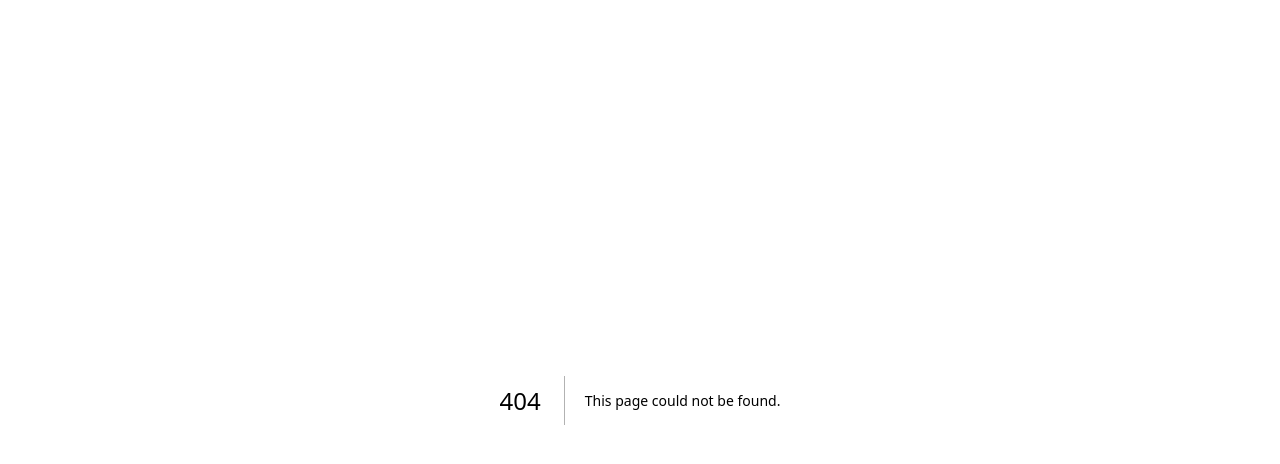
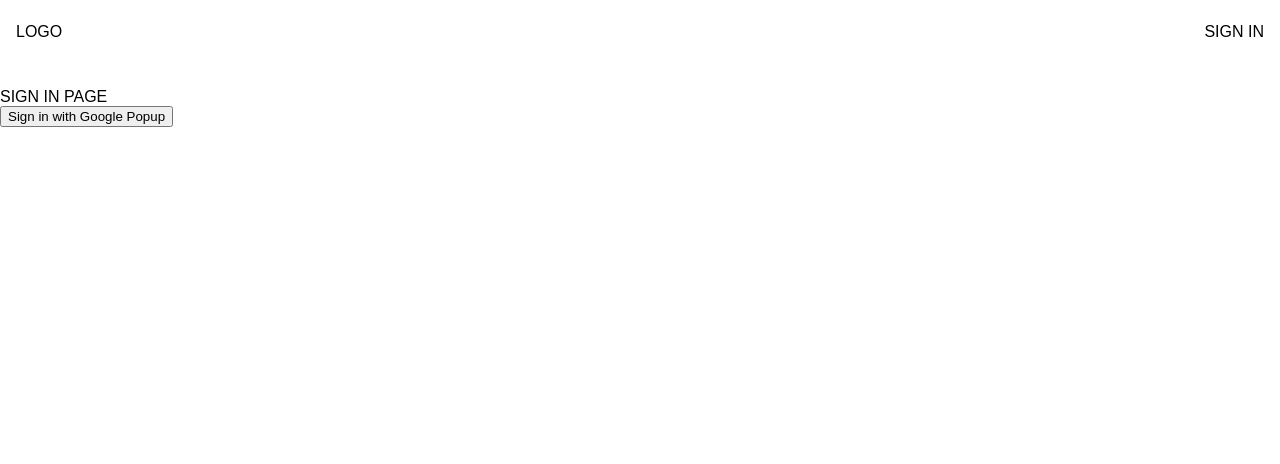
Before and after one commit to MrGarrySingh/plan-it, a Next.js app: page /sign-in in a window 1280 px wide. Before the commit this address had no page. Shown: the top 464 px of the page. Built offline with nearby package versions, Linux system fonts and the light colour scheme; no server answers; a web font is replaced by a local one.

Commit message:
add sign-in route and google authentication

```diff
--- a/app/components/Navbar/Navbar.tsx
+++ b/app/components/Navbar/Navbar.tsx
@@ -1,8 +1,5 @@
 import styles from "./Navbar.module.scss";
 import Link from "next/link";
-import Image from "next/image";
-
-import PlanItLogo from "../../assets/planit.svg";
 
 const Navbar = () => {
   return (
@@ -12,8 +9,8 @@ const Navbar = () => {
           LOGO
         </Link>
         <div className={styles.navLinksContainer}>
-          <Link href="/" className={styles.navLink}>
-            PROFILE
+          <Link href="/sign-in" className={styles.navLink}>
+            SIGN IN
           </Link>
         </div>
       </div>
--- /dev/null
+++ b/app/sign-in/page.tsx
@@ -0,0 +1,21 @@
+"use client";
+
+import Navbar from "../components/Navbar/Navbar";
+import { signInWithGooglePopup } from "../utils/firebase/firebase.utils";
+
+const SignIn = () => {
+  const logGoogleUser = async () => {
+    const response = await signInWithGooglePopup();
+    console.log(response);
+  };
+
+  return (
+    <main>
+      <Navbar />
+      <div>SIGN IN PAGE</div>
+      <button onClick={logGoogleUser}>Sign in with Google Popup</button>
+    </main>
+  );
+};
+
+export default SignIn;
--- /dev/null
+++ b/app/utils/firebase/firebase.utils.ts
@@ -0,0 +1,24 @@
+import { initializeApp } from "firebase/app";
+// import { getAnalytics } from "firebase/analytics";
+import { getAuth, signInWithRedirect, signInWithPopup, GoogleAuthProvider } from 'firebase/auth';
+
+const firebaseConfig = {
+    apiKey: process.env.NEXT_PUBLIC_FIREBASE_API_KEY,
+    authDomain: process.env.NEXT_PUBLIC_FIREBASE_AUTH_DOMAIN,
+    projectId: process.env.NEXT_PUBLIC_FIREBASE_PROJECT_ID,
+    storageBucket: process.env.NEXT_PUBLIC_FIREBASE_STORAGE_BUCKET,
+    messagingSenderId: process.env.NEXT_PUBLIC_FIREBASE_MESSAGING_SENDER_ID,
+    appId: process.env.NEXT_PUBLIC_FIREBASE_APP_ID,
+  };
+
+// Initialize Firebase
+const app = initializeApp(firebaseConfig);
+// const analytics = getAnalytics(app);
+
+const provider = new GoogleAuthProvider();
+provider.setCustomParameters({
+    prompt: 'select_account'
+});
+
+export const auth = getAuth();
+export const signInWithGooglePopup = () => signInWithPopup(auth, provider);
--- a/package.json
+++ b/package.json
@@ -9,6 +9,7 @@
     "lint": "next lint"
   },
   "dependencies": {
+    "firebase": "^10.14.0",
     "next": "14.2.14",
     "react": "^18",
     "react-dom": "^18",
```
Also changed, not shown: 1 other file (tests, documents, lock files or other folders).
